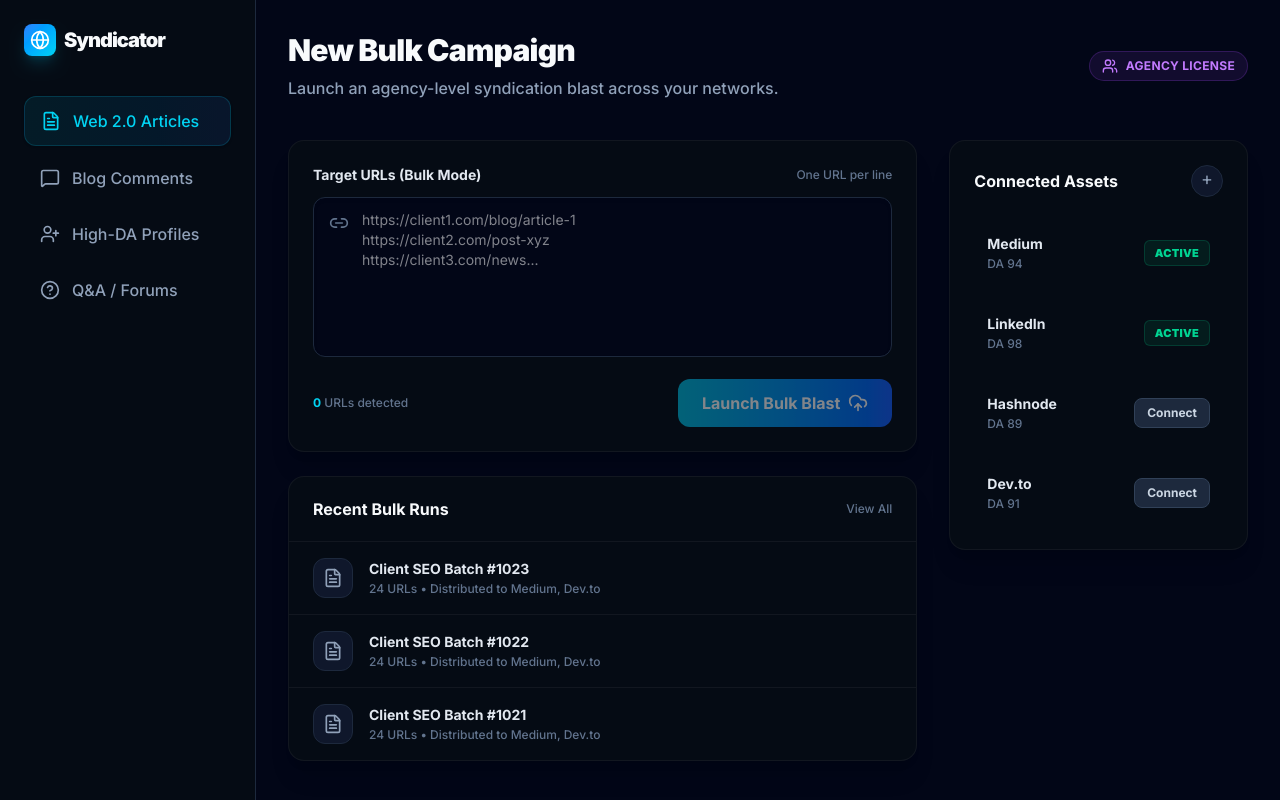
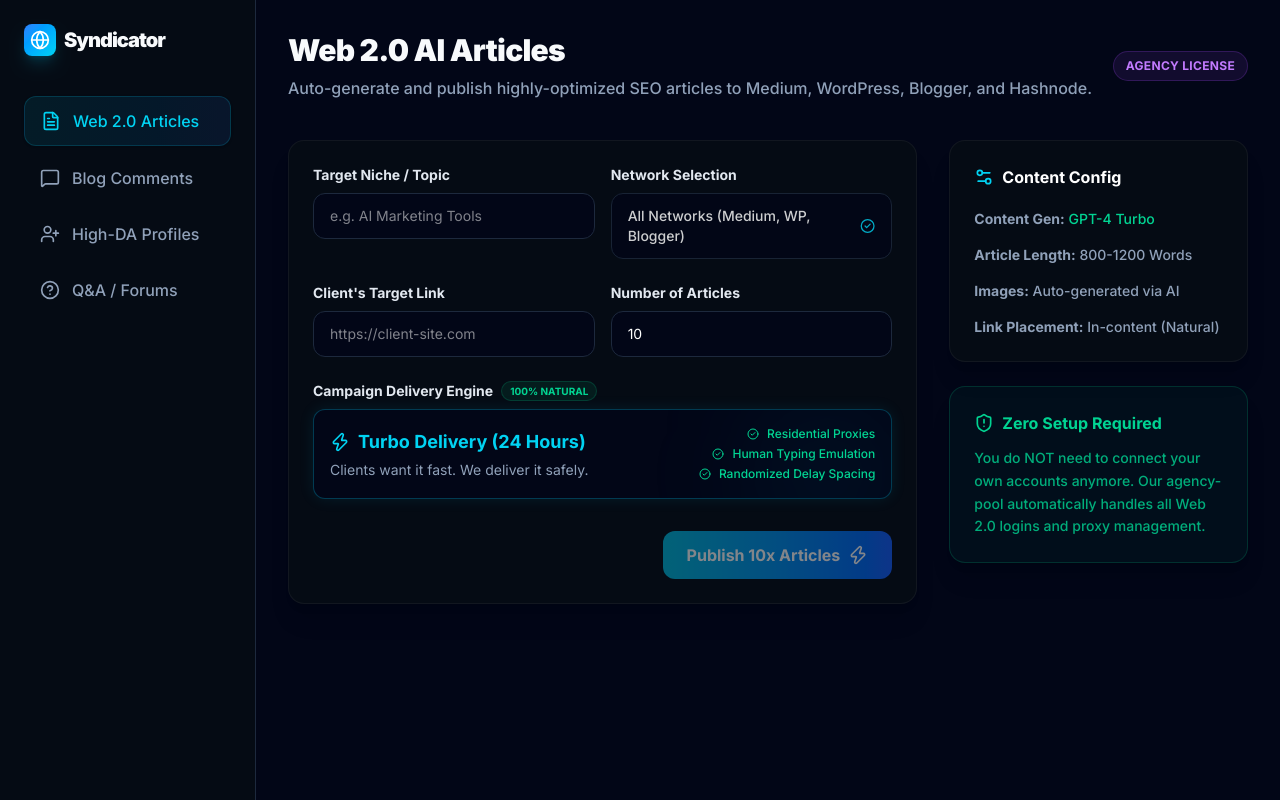
Before and after one commit to mnaveedkhtri-ui/Zyntix-, a Next.js app: page /dashboard in a window 1280 px wide. Built offline with nearby package versions, Linux system fonts and the light colour scheme.

Commit message:
feat: revamp web 2.0 dashboard to match automated 1-click flow with csv reports

```diff
--- a/src/app/dashboard/page.tsx
+++ b/src/app/dashboard/page.tsx
@@ -1,50 +1,33 @@
 "use client";
 
 import { useState } from "react";
-import { Link2, LayoutDashboard, Settings, Activity, CheckCircle2, Globe, FileText, ArrowRight, UploadCloud, Users, MessageSquare, UserPlus, HelpCircle } from "lucide-react";
+import { Zap, CheckCircle2, Settings2, ShieldAlert, FileSpreadsheet, Globe, FileText, MessageSquare, UserPlus, HelpCircle } from "lucide-react";
 import { motion } from "framer-motion";
 import Link from "next/link";
 
 export default function Dashboard() {
-  const [targetUrls, setTargetUrls] = useState("");
+  const [niche, setNiche] = useState("");
+  const [clientLink, setClientLink] = useState("");
+  const [articleCount, setArticleCount] = useState(10);
   const [isProcessing, setIsProcessing] = useState(false);
+  const [isFinished, setIsFinished] = useState(false);
   const [progress, setProgress] = useState(0);
   const [processedCount, setProcessedCount] = useState(0);
 
-  // Mock platforms
-  const platforms = [
-    { name: "Medium", dr: 94, connected: true },
-    { name: "LinkedIn", dr: 98, connected: true },
-    { name: "Hashnode", dr: 89, connected: false },
-    { name: "Dev.to", dr: 91, connected: false },
-  ];
-
   const handleBlast = async (e: React.FormEvent) => {
     e.preventDefault();
-    const urls = targetUrls.split('\n').map(u => u.trim()).filter(u => u);
-    if (urls.length === 0) return;
+    if (!niche || !clientLink) return;
 
     setIsProcessing(true);
+    setIsFinished(false);
     setProgress(0);
     setProcessedCount(0);
 
     try {
-      // Process each URL
-      for (let i = 0; i < urls.length; i++) {
-        // Simulate network delay per URL
-        await new Promise(r => setTimeout(r, 800));
-
-        // Real API call logic (mocked here for rapid iteration)
-        /*
-        const res = await fetch('/api/syndicate', {
-          method: 'POST',
-          headers: { 'Content-Type': 'application/json' },
-          body: JSON.stringify({ url: urls[i] })
-        });
-        */
-
+      for (let i = 0; i < articleCount; i++) {
+        await new Promise(r => setTimeout(r, 80));
         setProcessedCount(i + 1);
-        setProgress(Math.round(((i + 1) / urls.length) * 100));
+        setProgress(Math.round(((i + 1) / articleCount) * 100));
       }
     } catch (err) {
       alert("Failed to connect to the server.");
@@ -52,7 +35,8 @@ export default function Dashboard() {
 
     setTimeout(() => {
       setIsProcessing(false);
-    }, 1500);
+      setIsFinished(true);
+    }, 1000);
   };
 
   return (
@@ -86,55 +70,108 @@ export default function Dashboard() {
       <main className="flex-1 p-8 max-w-5xl mx-auto">
         <header className="mb-10 flex items-center justify-between">
           <div>
-            <h1 className="text-3xl font-black mb-2 tracking-tight">New Bulk Campaign</h1>
-            <p className="text-slate-400 font-medium">Launch an agency-level syndication blast across your networks.</p>
+            <h1 className="text-3xl font-black mb-2 tracking-tight">Web 2.0 AI Articles</h1>
+            <p className="text-slate-400 font-medium">Auto-generate and publish highly-optimized SEO articles to Medium, WordPress, Blogger, and Hashnode.</p>
           </div>
           <div className="flex items-center gap-2 px-3 py-1.5 bg-purple-500/10 border border-purple-500/20 rounded-full">
-            <Users className="w-4 h-4 text-purple-400" />
             <span className="text-xs font-bold text-purple-400 tracking-wide uppercase">Agency License</span>
           </div>
         </header>
 
         <div className="grid md:grid-cols-3 gap-8">
-          {/* Main Action Area */}
           <div className="md:col-span-2 space-y-6">
-            {/* The Input Card */}
             <div className="bg-[#050B14] border border-white/5 p-6 rounded-2xl shadow-xl">
               <form onSubmit={handleBlast}>
-                <div className="flex items-center justify-between mb-3">
-                  <label className="block text-sm font-bold text-slate-200">Target URLs (Bulk Mode)</label>
-                  <span className="text-xs font-medium text-slate-500">One URL per line</span>
+                <div className="grid grid-cols-2 gap-4 mb-6">
+                  <div>
+                    <label className="block text-sm font-bold text-slate-200 mb-2">Target Niche / Topic</label>
+                    <input
+                      type="text"
+                      value={niche}
+                      onChange={(e) => setNiche(e.target.value)}
+                      placeholder="e.g. AI Marketing Tools"
+                      className="w-full bg-[#020617] border border-slate-800 rounded-xl py-3 px-4 text-white focus:outline-none focus:ring-2 focus:ring-cyan-500/50 focus:border-cyan-500 transition-all text-sm"
+                      required
+                    />
+                  </div>
+                  <div>
+                    <label className="block text-sm font-bold text-slate-200 mb-2">Network Selection</label>
+                    <div className="w-full bg-[#020617] border border-slate-800 rounded-xl py-3 px-4 text-white text-sm font-medium flex items-center justify-between cursor-not-allowed opacity-80">
+                      <span>All Networks (Medium, WP, Blogger)</span>
+                      <CheckCircle2 className="w-4 h-4 text-cyan-400" />
+                    </div>
+                  </div>
                 </div>
 
-                <div className="relative group mb-4">
-                  <Link2 className="absolute left-4 top-4 w-5 h-5 text-slate-500 group-focus-within:text-cyan-400 transition-colors" />
-                  <textarea
-                    value={targetUrls}
-                    onChange={(e) => setTargetUrls(e.target.value)}
-                    placeholder="https://client1.com/blog/article-1&#10;https://client2.com/post-xyz&#10;https://client3.com/news..."
-                    className="w-full h-40 bg-[#020617] border border-slate-800 rounded-xl py-3 pl-12 pr-4 text-white focus:outline-none focus:ring-2 focus:ring-cyan-500/50 focus:border-cyan-500 transition-all resize-none shadow-inner font-mono text-sm"
-                    required
-                  />
+                <div className="grid grid-cols-2 gap-4 mb-6">
+                  <div>
+                    <label className="block text-sm font-bold text-slate-200 mb-2">Client's Target Link</label>
+                    <input
+                      type="url"
+                      value={clientLink}
+                      onChange={(e) => setClientLink(e.target.value)}
+                      placeholder="https://client-site.com"
+                      className="w-full bg-[#020617] border border-slate-800 rounded-xl py-3 px-4 text-white focus:outline-none focus:ring-2 focus:ring-cyan-500/50 focus:border-cyan-500 transition-all text-sm"
+                      required
+                    />
+                  </div>
+                  <div>
+                    <label className="block text-sm font-bold text-slate-200 mb-2">Number of Articles</label>
+                    <input
+                      type="number"
+                      value={articleCount}
+                      onChange={(e) => setArticleCount(Number(e.target.value))}
+                      min="1"
+                      max="50"
+                      className="w-full bg-[#020617] border border-slate-800 rounded-xl py-3 px-4 text-white focus:outline-none focus:ring-2 focus:ring-cyan-500/50 focus:border-cyan-500 transition-all text-sm"
+                      required
+                    />
+                  </div>
                 </div>
 
-                <div className="flex items-center justify-between">
-                  <p className="text-xs font-medium text-slate-500">
-                    <span className="text-cyan-400 font-bold">{targetUrls.split('\n').filter(u => u.trim()).length}</span> URLs detected
-                  </p>
+                {/* Smart Campaign Delivery Engine */}
+                <div className="mb-8">
+                  <label className="block text-sm font-bold text-slate-200 mb-2 flex items-center gap-2">
+                    Campaign Delivery Engine <span className="bg-emerald-500/10 text-emerald-400 text-[10px] uppercase px-2 py-0.5 rounded-full border border-emerald-500/20">100% Natural</span>
+                  </label>
+                  <div className="p-4 border border-cyan-500/30 bg-[#020617] rounded-xl shadow-[0_0_15px_rgba(6,182,212,0.1)] relative overflow-hidden">
+                    <div className="absolute top-0 right-0 w-32 h-32 bg-cyan-500/10 blur-3xl rounded-full"></div>
+                    <div className="flex items-center justify-between relative z-10">
+                      <div>
+                        <h4 className="text-cyan-400 font-bold text-lg flex items-center gap-2">
+                          <Zap className="w-5 h-5" /> Turbo Delivery (24 Hours)
+                        </h4>
+                        <p className="text-slate-400 text-sm mt-1">Clients want it fast. We deliver it safely.</p>
+                      </div>
+                      <div className="text-right">
+                        <div className="flex items-center gap-2 text-xs text-emerald-400 font-medium mb-1 justify-end">
+                          <CheckCircle2 className="w-3 h-3" /> Residential Proxies
+                        </div>
+                        <div className="flex items-center gap-2 text-xs text-emerald-400 font-medium mb-1 justify-end">
+                          <CheckCircle2 className="w-3 h-3" /> Human Typing Emulation
+                        </div>
+                        <div className="flex items-center gap-2 text-xs text-emerald-400 font-medium justify-end">
+                          <CheckCircle2 className="w-3 h-3" /> Randomized Delay Spacing
+                        </div>
+                      </div>
+                    </div>
+                  </div>
+                </div>
+
+                <div className="flex justify-end">
                   <button
                     type="submit"
-                    disabled={isProcessing || !targetUrls.trim()}
+                    disabled={isProcessing || !niche || !clientLink}
                     className="px-6 py-3 bg-gradient-to-r from-cyan-500 to-blue-600 text-white font-bold rounded-xl hover:shadow-[0_0_20px_rgba(6,182,212,0.4)] transition-all disabled:opacity-50 disabled:hover:shadow-none flex items-center gap-2"
                   >
-                    {isProcessing ? "Blasting..." : "Launch Bulk Blast"} <UploadCloud className="w-5 h-5" />
+                    {isProcessing ? "Writing & Publishing..." : `Publish ${articleCount}x Articles`} <Zap className="w-5 h-5" />
                   </button>
                 </div>
 
-                {/* Progress Bar UI */}
                 {isProcessing && (
                   <div className="mt-8 p-5 bg-[#020617] rounded-xl border border-slate-800">
                     <div className="flex justify-between text-xs font-bold text-slate-300 mb-3">
-                      <span>Agency Bulk Engine Running...</span>
+                      <span>Writing highly-optimized SEO articles with AI...</span>
                       <span className="text-cyan-400">{progress}%</span>
                     </div>
                     <div className="w-full h-2 bg-slate-900 rounded-full overflow-hidden shadow-inner">
@@ -147,68 +184,49 @@ export default function Dashboard() {
                       </motion.div>
                     </div>
                     <div className="mt-5 space-y-2.5 text-sm text-slate-400 font-medium">
-                      <p className="flex items-center gap-3"><CheckCircle2 className="w-4 h-4 text-cyan-400" /> Processing URL {processedCount} of {targetUrls.split('\n').filter(u => u.trim()).length}</p>
-                      {progress >= 50 && <p className="flex items-center gap-3"><CheckCircle2 className="w-4 h-4 text-cyan-400" /> Entity NLP Engine rewriting content variations...</p>}
-                      {progress >= 100 && <p className="flex items-center gap-3 text-emerald-400 font-bold"><CheckCircle2 className="w-5 h-5" /> Bulk Blast Complete! All backlinks secured.</p>}
+                      <p className="flex items-center gap-3"><CheckCircle2 className="w-4 h-4 text-cyan-400" /> Generating unique cover images...</p>
+                      {progress >= 50 && <p className="flex items-center gap-3"><CheckCircle2 className="w-4 h-4 text-cyan-400" /> Publishing {processedCount} of {articleCount} to Web 2.0 properties...</p>}
                     </div>
                   </div>
                 )}
+
+                {isFinished && (
+                  <motion.div
+                    initial={{ opacity: 0, y: 10 }}
+                    animate={{ opacity: 1, y: 0 }}
+                    className="mt-8 p-6 bg-emerald-500/10 border border-emerald-500/20 rounded-xl flex items-center justify-between shadow-[0_0_20px_rgba(16,185,129,0.1)]"
+                  >
+                    <div>
+                      <h3 className="text-emerald-400 font-bold mb-1 flex items-center gap-2 text-lg">
+                        <CheckCircle2 className="w-5 h-5" /> Campaign Successful!
+                      </h3>
+                      <p className="text-sm text-emerald-500/80 font-medium">Successfully published {articleCount} articles with backlinks.</p>
+                    </div>
+                    <button type="button" className="px-5 py-2.5 bg-emerald-600 text-white font-bold rounded-lg hover:bg-emerald-500 transition-colors flex items-center gap-2 text-sm shadow-lg shadow-emerald-500/20">
+                      <FileSpreadsheet className="w-4 h-4" /> Download Final Report (CSV)
+                    </button>
+                  </motion.div>
+                )}
               </form>
-            </div>
-
-            {/* Recent Campaigns Table */}
-            <div className="bg-[#050B14] border border-white/5 rounded-2xl overflow-hidden shadow-xl">
-              <div className="px-6 py-5 border-b border-white/5 flex items-center justify-between">
-                <h2 className="font-bold">Recent Bulk Runs</h2>
-                <span className="text-xs text-slate-500 font-medium cursor-pointer hover:text-white transition-colors">View All</span>
-              </div>
-              <div className="divide-y divide-white/5">
-                {[1, 2, 3].map((i) => (
-                  <div key={i} className="px-6 py-4 flex items-center justify-between hover:bg-white/[0.02] transition-colors cursor-pointer group">
-                    <div className="flex items-center gap-4">
-                      <div className="w-10 h-10 rounded-xl bg-slate-900 border border-slate-800 flex items-center justify-center group-hover:border-cyan-500/30 transition-colors">
-                        <FileText className="w-5 h-5 text-slate-400 group-hover:text-cyan-400 transition-colors" />
-                      </div>
-                      <div>
-                        <p className="font-bold text-sm text-slate-200">Client SEO Batch #{1024 - i}</p>
-                        <p className="text-xs text-slate-500 font-medium mt-0.5">24 URLs • Distributed to Medium, Dev.to</p>
-                      </div>
-                    </div>
-                    <a href="#" className="text-cyan-400 text-sm font-bold opacity-0 group-hover:opacity-100 transition-opacity">Report &rarr;</a>
-                  </div>
-                ))}
-              </div>
             </div>
           </div>
 
-          {/* Right Sidebar - Integrations */}
           <div className="space-y-6">
             <div className="bg-[#050B14] border border-white/5 p-6 rounded-2xl shadow-xl">
-              <div className="flex items-center justify-between mb-6">
-                <h2 className="font-bold">Connected Assets</h2>
-                <div className="w-8 h-8 rounded-full bg-slate-900 border border-slate-800 flex items-center justify-center cursor-pointer hover:bg-slate-800 transition-colors">
-                  <span className="text-lg leading-none mb-1 text-slate-400">+</span>
-                </div>
+              <h2 className="font-bold text-white mb-5 flex items-center gap-2"><Settings2 className="w-5 h-5 text-cyan-400" /> Content Config</h2>
+              <div className="space-y-4 text-sm text-slate-400 font-medium">
+                <p><strong>Content Gen:</strong> <span className="text-emerald-400">GPT-4 Turbo</span></p>
+                <p><strong>Article Length:</strong> 800-1200 Words</p>
+                <p><strong>Images:</strong> Auto-generated via AI</p>
+                <p><strong>Link Placement:</strong> In-content (Natural)</p>
               </div>
-              <div className="space-y-4">
-                {platforms.map((platform) => (
-                  <div key={platform.name} className="flex items-center justify-between p-3 rounded-xl hover:bg-white/[0.02] transition-colors border border-transparent hover:border-white/5">
-                    <div>
-                      <p className="font-bold text-sm text-slate-200">{platform.name}</p>
-                      <p className="text-xs text-slate-500 font-medium mt-0.5">DA {platform.dr}</p>
-                    </div>
-                    {platform.connected ? (
-                      <span className="px-2.5 py-1 rounded-md text-[11px] font-black tracking-wide bg-emerald-500/10 text-emerald-400 border border-emerald-500/20">
-                        ACTIVE
-                      </span>
-                    ) : (
-                      <button className="px-3 py-1.5 rounded-lg text-xs font-bold bg-slate-800 hover:bg-slate-700 text-slate-300 transition-colors border border-slate-700">
-                        Connect
-                      </button>
-                    )}
-                  </div>
-                ))}
-              </div>
+            </div>
+
+            <div className="bg-emerald-500/5 border border-emerald-500/20 p-6 rounded-2xl shadow-xl">
+              <h2 className="font-bold text-emerald-400 mb-3 flex items-center gap-2"><ShieldAlert className="w-5 h-5" /> Zero Setup Required</h2>
+              <p className="text-sm text-emerald-400/80 leading-relaxed font-medium">
+                You do NOT need to connect your own accounts anymore. Our agency-pool automatically handles all Web 2.0 logins and proxy management.
+              </p>
             </div>
           </div>
         </div>
```
